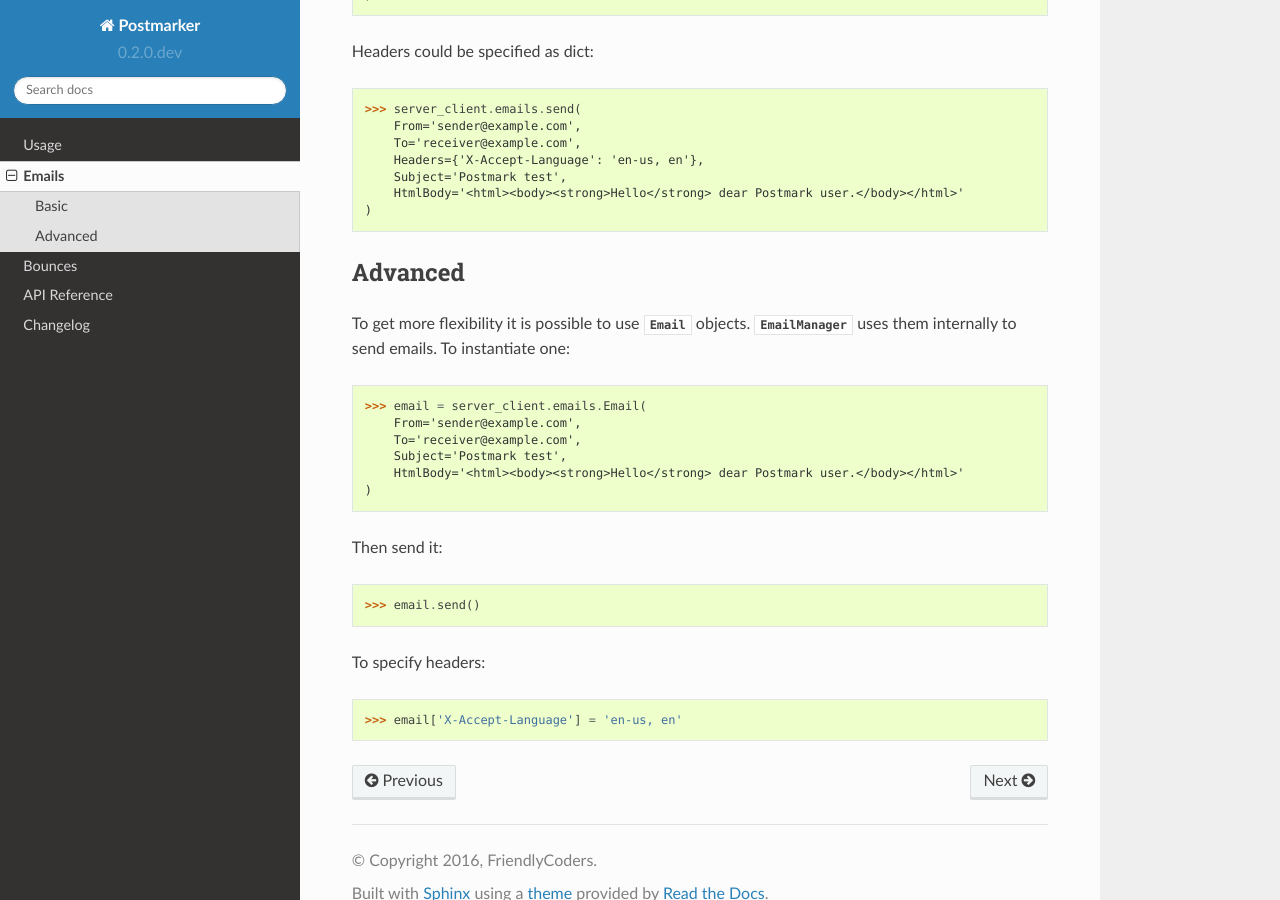
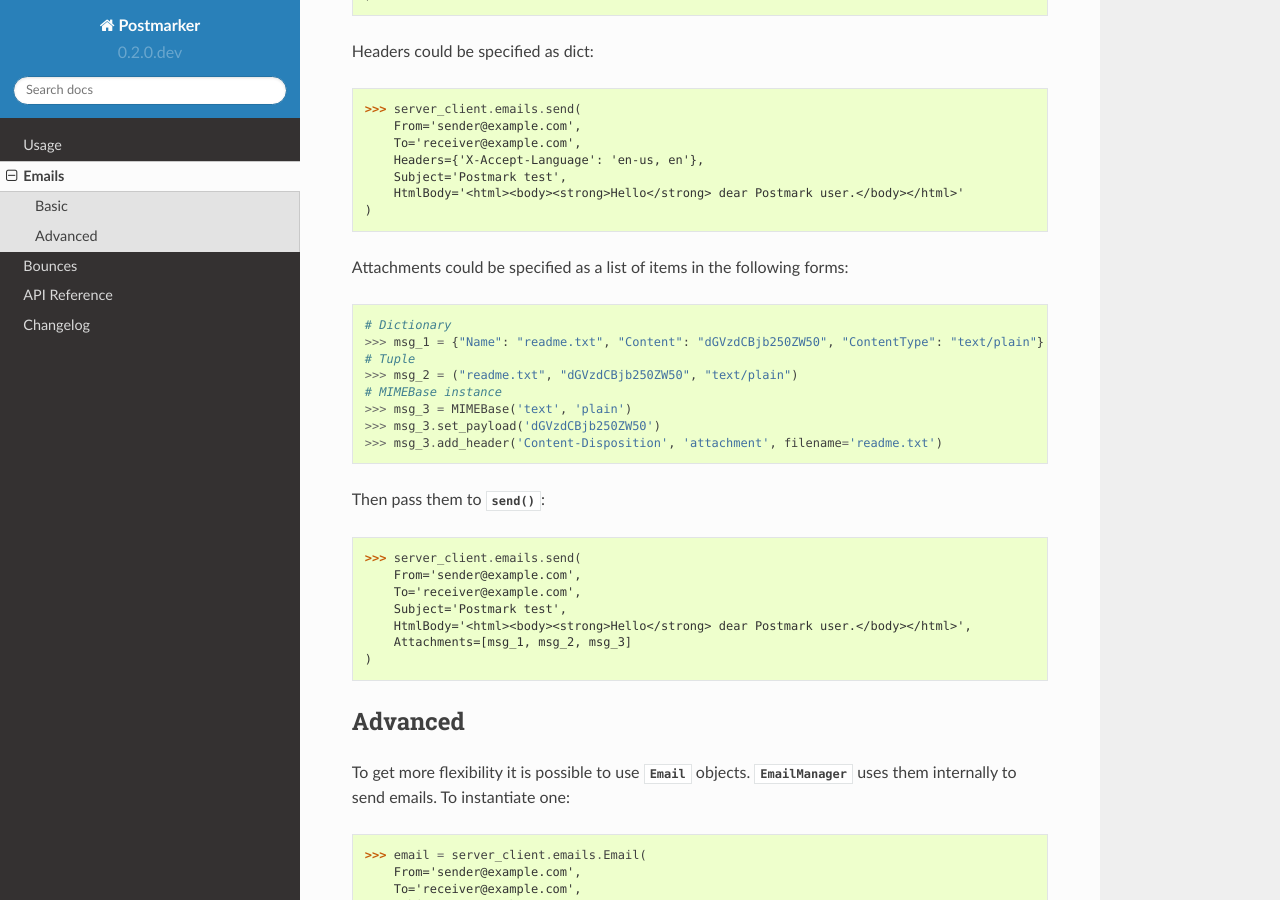
Before and after one commit to Stranger6667/postmarker, a Sphinx documentation site: the page built from docs/emails.rst, in a window 1280 px wide and 900 px high, scrolled down 806 px. Built offline with Sphinx 7.4.7 and the Read the Docs theme 2.0.0, drawn with Linux system fonts in a browser that asks for light colours.

Commit message:
Simple attachments

```diff
--- a/docs/emails.rst
+++ b/docs/emails.rst
@@ -47,6 +47,31 @@ Headers could be specified as dict:
         HtmlBody='<html><body><strong>Hello</strong> dear Postmark user.</body></html>'
     )
 
+Attachments could be specified as a list of items in the following forms:
+
+.. code-block:: python
+
+    # Dictionary
+    >>> msg_1 = {"Name": "readme.txt", "Content": "dGVzdCBjb250ZW50", "ContentType": "text/plain"}
+    # Tuple
+    >>> msg_2 = ("readme.txt", "dGVzdCBjb250ZW50", "text/plain")
+    # MIMEBase instance
+    >>> msg_3 = MIMEBase('text', 'plain')
+    >>> msg_3.set_payload('dGVzdCBjb250ZW50')
+    >>> msg_3.add_header('Content-Disposition', 'attachment', filename='readme.txt')
+
+Then pass them to :py:meth:`~postmarker.models.emails.EmailManager.send`:
+
+.. code-block:: python
+
+    >>> server_client.emails.send(
+        From='sender@example.com',
+        To='receiver@example.com',
+        Subject='Postmark test',
+        HtmlBody='<html><body><strong>Hello</strong> dear Postmark user.</body></html>',
+        Attachments=[msg_1, msg_2, msg_3]
+    )
+
 Advanced
 ~~~~~~~~
 
```
Also changed, not shown: 3 other files.
